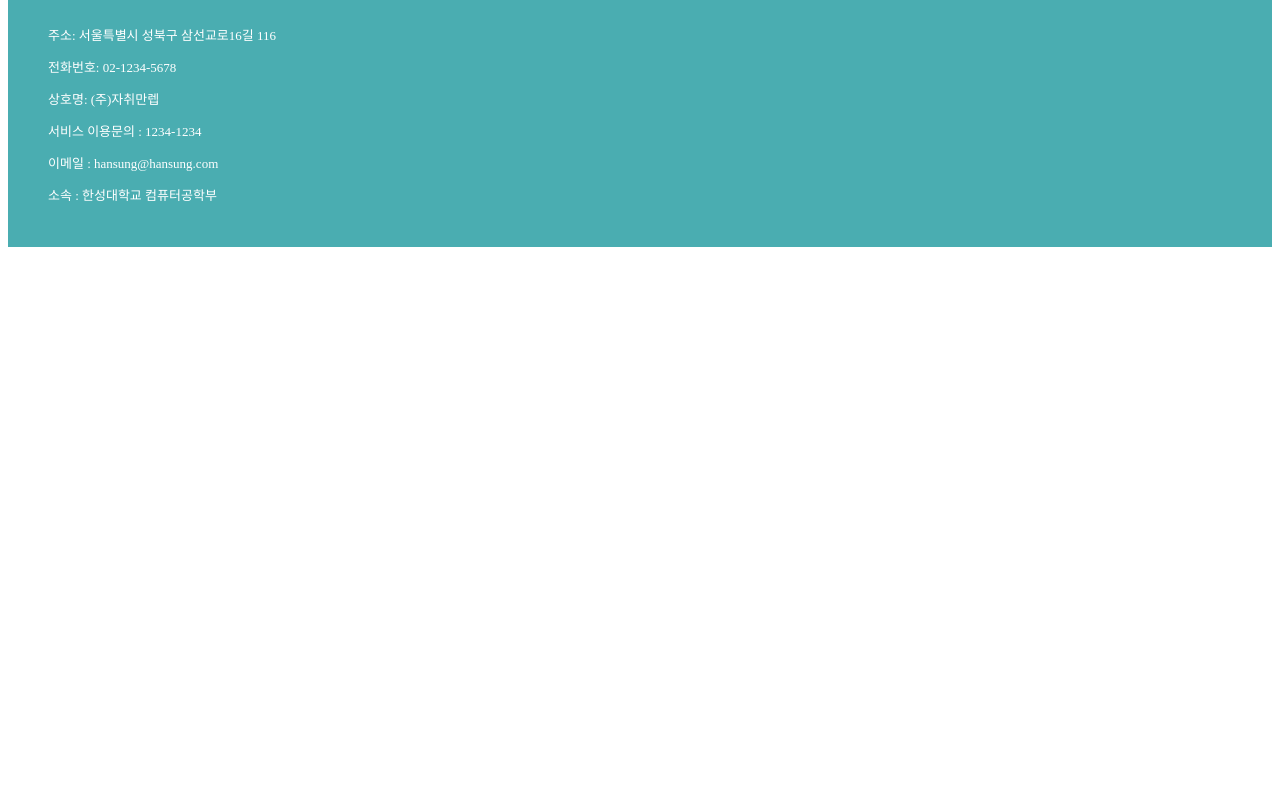
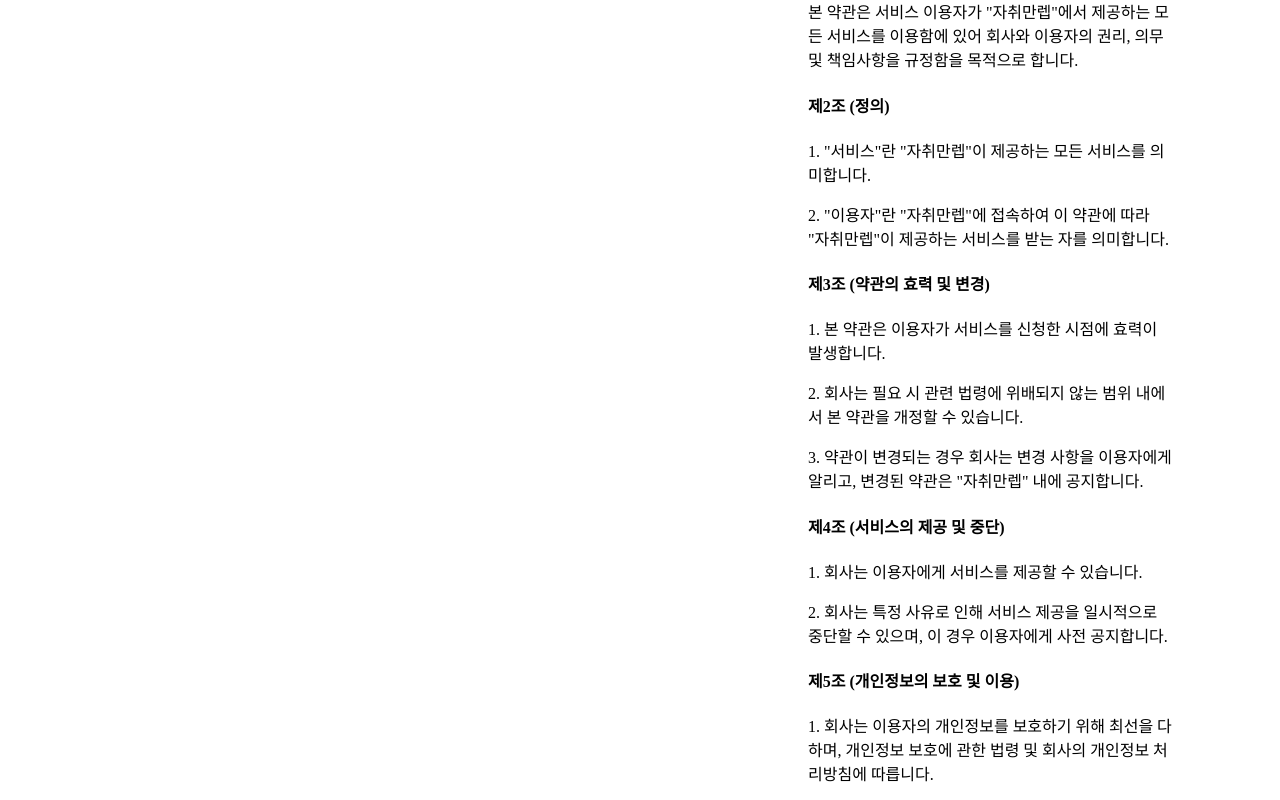
Before and after one commit to 2024-Hansung-Capstone/projectj-frontend, a React (Create React App) app: page /terms-of-service in a window 1280 px wide. Shown: the part 420-1220 px from the top of the page. Before the commit the page ends 800 px from the top, so only its background shows below. Built offline with nearby package versions, Linux system fonts and the light colour scheme; a web font is replaced by a local one.

Commit message:
Add TermsOfService

```diff
--- a/src/App.js
+++ b/src/App.js
@@ -16,6 +16,7 @@
 import Login from "./pages/BeforeLogin/Login";
 import Signup from "./pages/BeforeLogin/Signup";
 import Community from "./pages/BeforeLogin/Community";
+import TermsOfService from "./pages/BeforeLogin/TermsOfService";
 
 function App() {
   const isAuthenticated = true; // 실제 인증 상태로 대체
@@ -37,6 +38,7 @@
             <Route path="/Signup" element={<Signup />}/>
             <Route path="/Oneroom" element={<Oneroom />} />
             <Route path="/Cooking" element={<Cooking />} />
+            <Route path="/terms-of-service" element={<TermsOfService />} />
           </Routes>
         </div>
         <div className="footer-section">
--- a/src/pages/BeforeLogin/Signup.css
+++ b/src/pages/BeforeLogin/Signup.css
@@ -1,12 +1,12 @@
 .signup-form-container {
     width: 400px;
-    margin: 0 auto; /* 媛��대뜲 �뺣젹�� �꾪븳 �ㅽ��� 異붽� */
+    margin: 0 auto;
     margin-top: 120px;
     margin-bottom: 120px;
     text-align: center;
-    padding: 60px; /* �대� �щ갚 */
-    border: 1px solid #ddd; /* �� */
-    border-radius: 10px; /* �κ렐 �ㅻえ瑜� �꾪븳 �뚮몢由� 諛섍꼍 異붽� */
+    padding: 60px;
+    border: 1px solid #ddd;
+    border-radius: 10px;
 }
 
 .signup-form-title {
--- a/src/pages/BeforeLogin/Signup.js
+++ b/src/pages/BeforeLogin/Signup.js
@@ -1,6 +1,6 @@
 import React, { useState } from 'react';
 import './Signup.css';
-import { useNavigate } from 'react-router-dom';
+import { Link, useNavigate } from 'react-router-dom';
 
 const Signup = () => {
   const navigate = useNavigate();
@@ -76,7 +76,6 @@
             placeholder="이름"
             id="nameInput"
           />
-          {errorMessages.includes('이름을 입력해주십시오.') && <p className="error-message">이름을 입력해주십시오.</p>}
         </div>
         <div className="signup-form-item">
           <input
@@ -84,7 +83,6 @@
             placeholder="아이디"
             id="usernameInput"
           />
-          {errorMessages.includes('아이디를 입력해주십시오.') && <p className="error-message">아이디를 입력해주십시오.</p>}
         </div>
         <div className="signup-form-item">
           <input
@@ -92,7 +90,6 @@
             placeholder="비밀번호"
             id="passwordInput"
           />
-          {errorMessages.includes('비밀번호를 입력해주십시오.') && <p className="error-message">비밀번호를 입력해주십시오.</p>}
         </div>
         <div className="signup-form-item">
           <input
@@ -100,7 +97,6 @@
             placeholder="비밀번호 확인"
             id="confirmPasswordInput"
           />
-          {errorMessages.includes('비밀번호를 다시 입력해주십시오.') && <p className="error-message">비밀번호를 다시 입력해주십시오.</p>}
         </div>
         <div className="signup-form-item">
           <input
@@ -108,7 +104,6 @@
             placeholder="이메일"
             id="emailInput"
           />
-          {errorMessages.includes('이메일을 입력해주십시오.') && <p className="error-message">이메일을 입력해주십시오.</p>}
         </div>
         <div className="signup-form-item">
           <select id="genderSelect">
@@ -131,7 +126,6 @@
               {generateOptions(1, 31)}
             </select>
           </div>
-          {errorMessages.includes('생년월일을 입력해주십시오.') && <p className="error-message">생년월일을 입력해주십시오.</p>}
         </div>
 
         <div className="signup-form-item checkbox">
@@ -149,7 +143,9 @@
             id="termsCheckbox"
             onChange={() => setTermsChecked(!isTermsChecked)}
           />
-          <label htmlFor="termsCheckbox">[필수] 회원가입 및 운영약관 동의</label>
+          <label htmlFor="termsCheckbox">
+            <a href="/terms-of-service" target="_blank" rel="noopener noreferrer">[필수] 회원가입 및 운영약관 동의</a>
+          </label>
         </div>
 
         <div className="signup-form-item checkbox">
--- /dev/null
+++ b/src/pages/BeforeLogin/TermsOfService.css
@@ -0,0 +1,44 @@
+/* TermsOfService.css */
+
+.terms-container {
+    position: fixed;
+    top: 0;
+    left: 0;
+    width: 100%;
+    height: 100%;
+    background-color: rgba(0, 0, 0, 0.5); /* 반투명한 배경색 */
+    display: flex;
+    justify-content: center;
+    align-items: center;
+  }
+
+  .terms-content {
+    background-color: white;
+    padding: 20px;
+    border-radius: 8px;
+    max-width: 80%;
+    text-align: center;
+  }
+
+  button {
+    margin-top: 20px;
+    padding: 10px 20px;
+    background-color: #007bff;
+    color: white;
+    border: none;
+    border-radius: 4px;
+    cursor: pointer;
+  }
+
+  button:hover {
+    background-color: #0056b3;
+  }
+
+  .modal-content {
+    padding: 100px;
+    margin-left: 700px;
+  }
+
+  .terms-section {
+    margin-bottom: 20px;
+  }
--- /dev/null
+++ b/src/pages/BeforeLogin/TermsOfService.js
@@ -0,0 +1,46 @@
+import React from 'react';
+import './TermsOfService.css';
+
+const TermsOfService = ({ onClose }) => {
+  const handleAgree = () => {
+    onClose();
+  };
+
+  return (
+    <div className="modal-overlay" onClick={onClose}>
+      <div className="modal-content" onClick={(e) => e.stopPropagation()}>
+        <h2>이용약관</h2>
+        <div className="terms-section">
+          <h4>제1조 (목적)</h4>
+          <p>본 약관은 서비스 이용자가 "자취만렙"에서 제공하는 모든 서비스를 이용함에 있어 회사와 이용자의 권리, 의무 및 책임사항을 규정함을 목적으로 합니다.</p>
+        </div>
+
+        <div className="terms-section">
+          <h4>제2조 (정의)</h4>
+          <p>1. "서비스"란 "자취만렙"이 제공하는 모든 서비스를 의미합니다.</p>
+          <p>2. "이용자"란 "자취만렙"에 접속하여 이 약관에 따라 "자취만렙"이 제공하는 서비스를 받는 자를 의미합니다.</p>
+        </div>
+
+        <div className="terms-section">
+          <h4>제3조 (약관의 효력 및 변경)</h4>
+          <p>1. 본 약관은 이용자가 서비스를 신청한 시점에 효력이 발생합니다.</p>
+          <p>2. 회사는 필요 시 관련 법령에 위배되지 않는 범위 내에서 본 약관을 개정할 수 있습니다.</p>
+          <p>3. 약관이 변경되는 경우 회사는 변경 사항을 이용자에게 알리고, 변경된 약관은 "자취만렙" 내에 공지합니다.</p>
+        </div>
+
+        <div className="terms-section">
+          <h4>제4조 (서비스의 제공 및 중단)</h4>
+          <p>1. 회사는 이용자에게 서비스를 제공할 수 있습니다.</p>
+          <p>2. 회사는 특정 사유로 인해 서비스 제공을 일시적으로 중단할 수 있으며, 이 경우 이용자에게 사전 공지합니다.</p>
+        </div>
+
+        <div className="terms-section">
+          <h4>제5조 (개인정보의 보호 및 이용)</h4>
+          <p>1. 회사는 이용자의 개인정보를 보호하기 위해 최선을 다하며, 개인정보 보호에 관한 법령 및 회사의 개인정보 처리방침에 따릅니다.</p>
+        </div>
+      </div>
+    </div>
+  );
+};
+
+export default TermsOfService;
```
